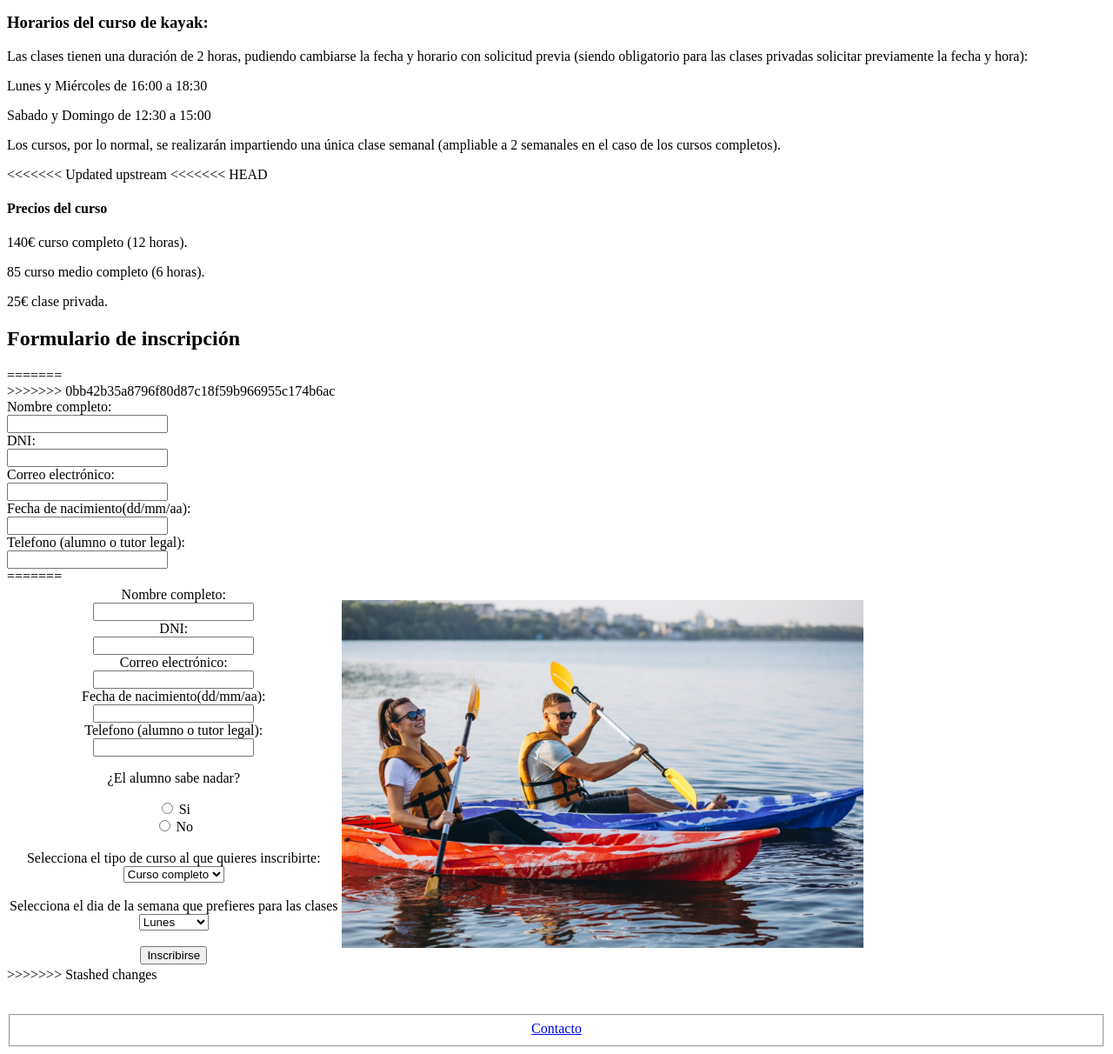
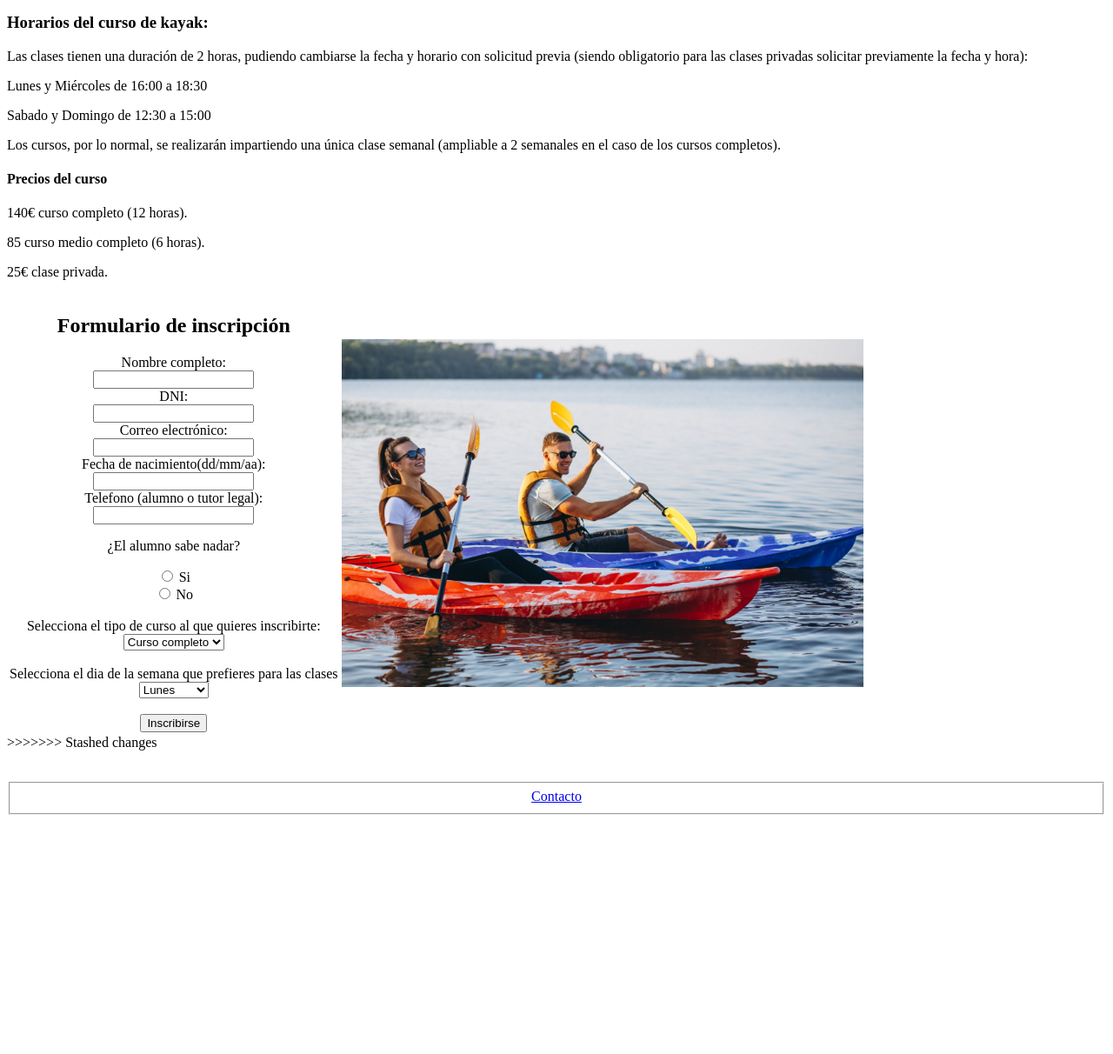
Before and after one commit to Pablovald/Practica1, a PHP site: page /Prac2/kayakActividad.php in a window 1280 px wide. Shown: the part 155-1367 px from the top of the page at 87% size. After the commit the page ends 1092 px from the top, so only its background shows below. Run offline with PHP 8.4, Linux system fonts and the light colour scheme.

Commit message:
Update kayakActividad.php

```diff
--- a/Prac2/kayakActividad.php
+++ b/Prac2/kayakActividad.php
@@ -14,32 +14,16 @@ $contenidoPrincipal = <<<EOS
     <p>Sabado y Domingo de 12:30 a 15:00</p>
    <p> Los cursos, por lo normal, se realizarán impartiendo una única clase semanal (ampliable a 2 semanales en el caso de los cursos completos).
 </p>
-<<<<<<< Updated upstream
-<<<<<<< HEAD
+
 <h4> Precios del curso </h4>
 	<p>140€ curso completo (12 horas).</p>
 	<p>85 curso medio completo (6 horas).</p>
 	<p>25€ clase privada.</p>
-<h2> Formulario de inscripción </h2>
-=======
-<div align="right><img src = "kayakActividad2.jpg"></div>
->>>>>>> 0bb42b35a8796f80d87c18f59b966955c174b6ac
-<form>
-    <label for="nombre">Nombre completo:</label><br>
-    <input type="text" id="nombre" name="nombre"><br>
-    <label for="dni">DNI:</label><br>
-    <input type="text" id="dni" name="dni"><br>
-    <label for="correo">Correo electrónico:</label><br>
-    <input type="text" id="correo" name="correo"><br>
-    <label for="fechaNac">Fecha de nacimiento(dd/mm/aa):</label><br>
-    <input type="text" id="fechaNac" name="fechaNac"><br>
-    <label for="telefono">Telefono (alumno o tutor legal):</label><br>
-    <input type="text" id="telefono" name="telefono"><br>
-=======
 <table>
     <tr>
         <td>
             <div align="center">
+            <h2> Formulario de inscripción </h2>
             <form>
             <label for="nombre">Nombre completo:</label><br>
             <input type="text" id="nombre" name="nombre"><br>
@@ -77,7 +61,6 @@ $contenidoPrincipal = <<<EOS
             <input type="submit" value="Inscribirse">
             </form>
             </div>
-        </td>
         <td>
         <div align="right">
         <img src = "kayakActividad2.jpg" width="600" height="400"></div>
```
